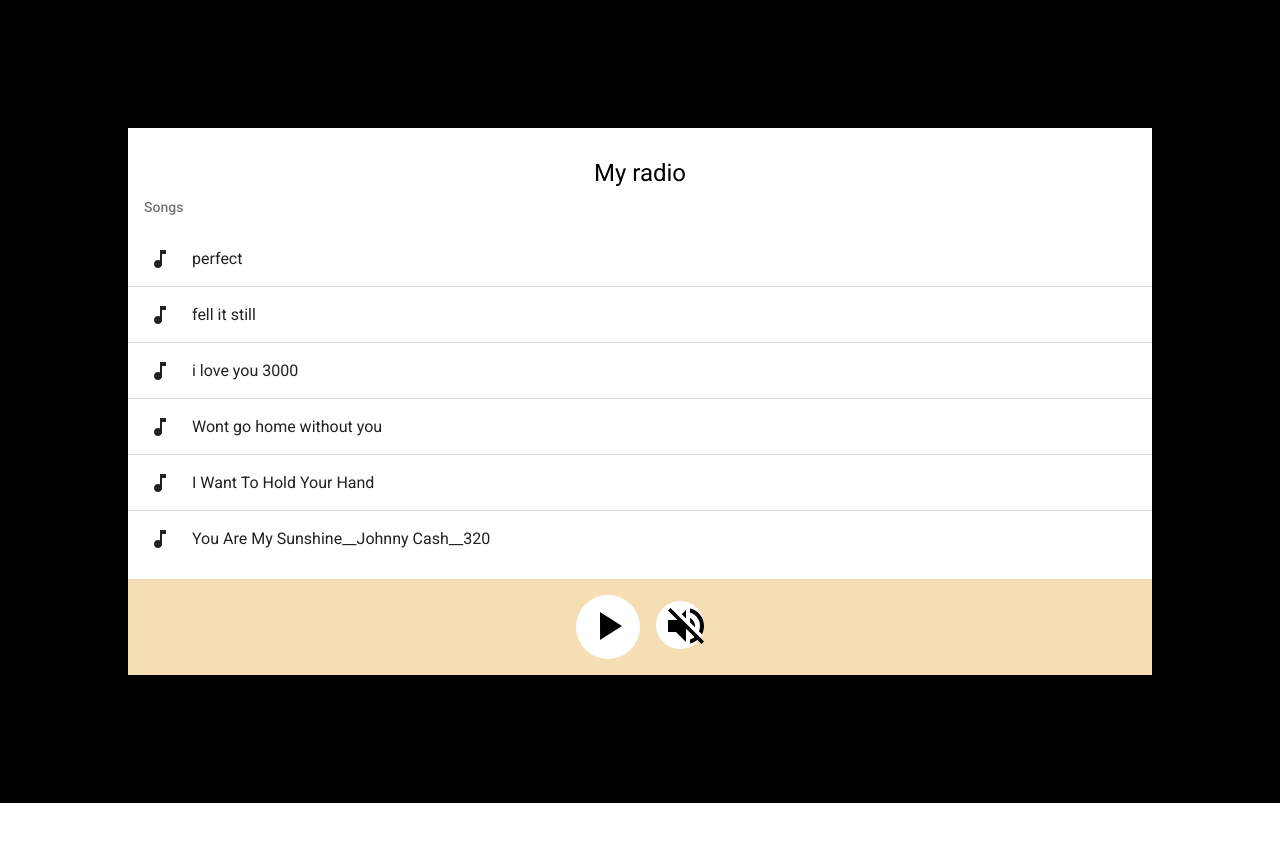
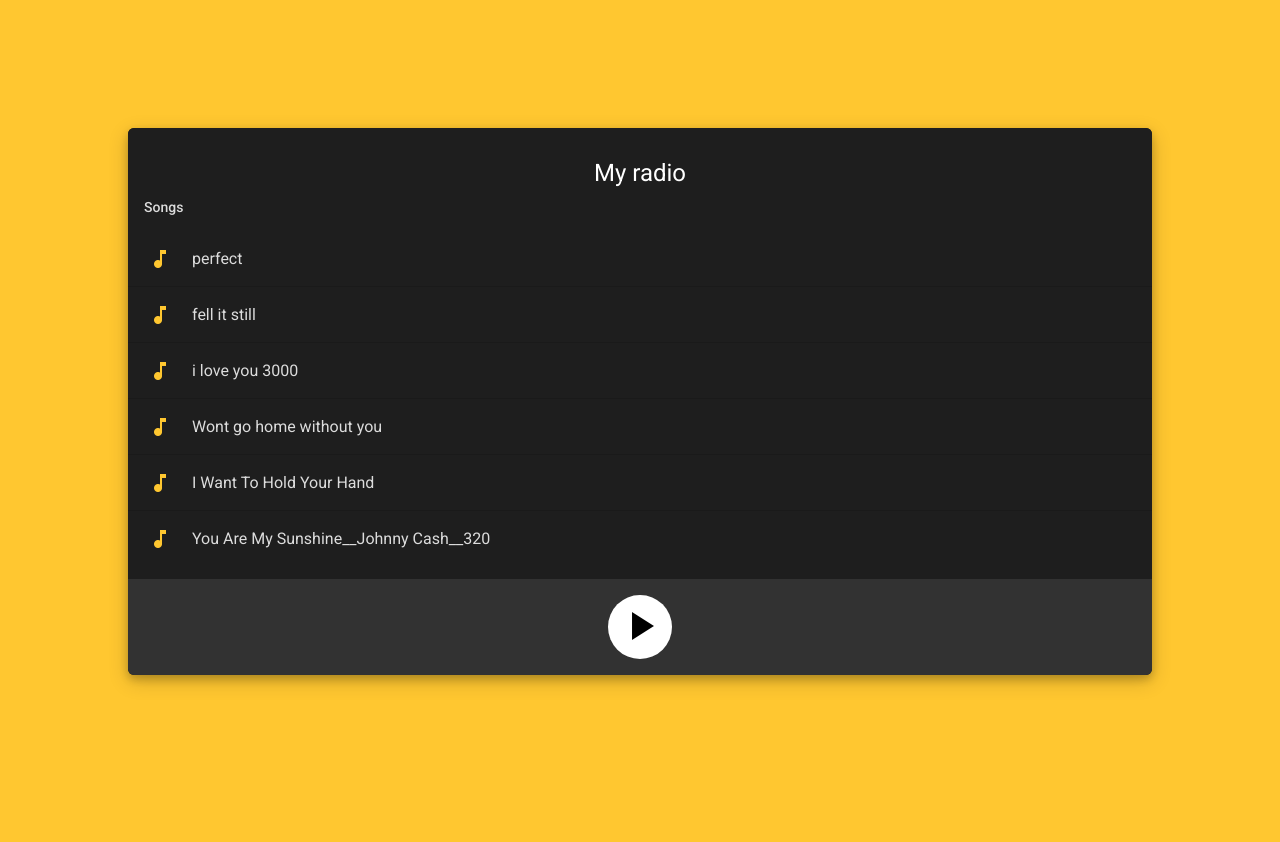
Before and after one commit to slavril/boredradio, an Angular app: page / in a window 1280 px wide. Shown: the top 842 px of the page. Before the commit the page ends 803 px from the top, so only its background shows below. Built offline with nearby package versions, Linux system fonts and the light colour scheme.

Commit message:
update UI

```diff
--- a/src/app/pages/player/player.component.html
+++ b/src/app/pages/player/player.component.html
@@ -5,12 +5,13 @@
           <div class="logo">
             <div>My radio</div>
           </div>
-          <mat-list color="primary">
-            <h3 mat-subheader>Songs</h3>
-            <mat-list-item *ngFor="let file of files; let i = index">
-              <mat-icon mat-list-icon>music_note</mat-icon>
-              <h4 mat-line>{{ file.name }}</h4>
-              <mat-icon *ngIf="currentFile.index === i && !state?.error">volume_up</mat-icon>
+          <mat-list>
+            <h3 [ngStyle]="{'color':'#dcdcdc'}" mat-subheader>Songs</h3>
+            <mat-list-item [ngStyle]="{'background-color':'#1e1e1e'}" *ngFor="let file of displayFiles; let i = index">
+              <mat-icon [ngStyle]="{'color':'#ffc730'}" mat-list-icon>music_note</mat-icon>
+              <h4 [ngStyle]="{'color':'#dcdcdc'}" mat-line>{{ file.name }}</h4>
+              <mat-icon [ngStyle]="{'color':'#ffc730'}" *ngIf="currentFile.index === i && !state?.error">volume_up
+              </mat-icon>
               <h6 *ngIf="currentFile.index === i && state?.error">ERROR</h6>
               <mat-divider></mat-divider>
             </mat-list-item>
@@ -21,9 +22,6 @@
             <mat-icon mat-list-icon>play_arrow</mat-icon>
           </button>
           <button class="action-bar-button center" (click)="pause()" *ngIf="state?.playing">
-            <mat-icon mat-list-icon>pause</mat-icon>
-          </button>
-          <button class="action-bar-button center smaller" style="margin-left: 16px;" (click)="mute()">
             <mat-icon mat-list-icon>volume_off</mat-icon>
           </button>
         </div>
--- a/src/app/pages/player/player.component.scss
+++ b/src/app/pages/player/player.component.scss
@@ -7,17 +7,21 @@
 .container {
   padding: 10%;
   justify-content: center;
-  background-color: black;
+  background-color: #ffc730;
   align-items: center;
   flex: 1;
+  height: 100%;
 }
 
 .background {
-  background-color: white;
+  background-color: #1e1e1e;
+  border-radius: 6px;
+  overflow: hidden;
+  box-shadow: 0 4px 8px 0 rgba(0, 0, 0, 0.2), 0 6px 20px 0 rgba(0, 0, 0, 0.19);
 }
 
 .content {
-  background-color: white;
+  background-color: #1e1e1e;
   padding-top: 2.5em;
   overflow: auto;
   height: 400px;
@@ -25,14 +29,19 @@
   .logo {
     text-align: center;
     font-size: 24px;
-    color: #000000;
+    color: white;
 
     .mat-icon {
       height: 160px !important;
       width: 160px !important;
       font-size: 160px !important;
+      color: white;
     }
   }
+}
+
+.iicon {
+    color: white;
 }
 
 .media-footer {
@@ -55,7 +64,7 @@
 }
 
 .action-bar {
-  background-color: wheat;
+  background-color: #323232;
   margin-top: 16px;
   text-align: center;
 
@@ -74,6 +83,7 @@
   border-radius: 32px;
   margin-top: 16px;
   margin-bottom: 16px;
+  outline: none;
 }
 
 .smaller {
--- a/src/app/pages/player/player.component.ts
+++ b/src/app/pages/player/player.component.ts
@@ -16,6 +16,8 @@ export class PlayerComponent {
 	files: Array<any> = [];
 	state: StreamState;
 	currentFile: any = {};
+	displayFiles: Array<any> = []
+	isplaying: boolean = false
 
 	constructor(
 		public audioService: AudioService,
@@ -23,7 +25,7 @@ export class PlayerComponent {
 	) {
 		// ... constructor code
 		cloudService.getFiles().subscribe(files => {
-			this.files = files
+			this.displayFiles = files
 		});
 
 		this.audioService.getState().subscribe(state => {
@@ -46,7 +48,8 @@ export class PlayerComponent {
 		return this.currentFile.index === this.files.length - 1;
 	}
 
-	playStream(url, onEvent = function(event){}) {
+	playStream(url, onEvent = function (event) { }) {
+		this.isplaying = true
 		this.audioService.playStream(url).subscribe(events => {
 			// listening for fun here
 			onEvent(events);
@@ -58,11 +61,14 @@ export class PlayerComponent {
 		this.audioService.stop();
 		this.playStream(file.url, (event) => {
 			if (event.type == 'ended') {
+				this.isplaying = false
 				setTimeout(() => {
 					this.playRandomSong();
 				}, 500)
 			}
 		});
+
+		this.files.splice(index, 1)
 	}
 
 	stop() {
@@ -70,13 +76,19 @@ export class PlayerComponent {
 	}
 
 	pause() {
-		//this.audioService.mute()
-		//this.audioService.pause();
+		if (this.isplaying == true) {
+			if (this.audioService.isMute == true) {
+				this.audioService.mute(false)
+			}
+			else {
+				this.audioService.mute(true)
+			}
+			return;
+		}
 	}
 
 	mute() {
 		if (this.audioService.isMute == true) {
-
 			this.audioService.mute(false)
 		}
 		else {
@@ -85,6 +97,7 @@ export class PlayerComponent {
 	}
 
 	play() {
+		this.files = Object.assign([], this.displayFiles)
 		this.playRandomSong()
 	}
 
@@ -102,17 +115,14 @@ export class PlayerComponent {
 
 	private get uniqueRandomIndex() {
 		let randomIndex = Math.floor(Math.random() * this.files.length)
-		if (randomIndex == this.currentFile.index) {
-			return this.uniqueRandomIndex;
-		}
-
 		return randomIndex;
 	}
 
 	private playRandomSong() {
-		let index = this.uniqueRandomIndex
-		let randomElement = this.files[index];
-		this.openFile(randomElement, index);
-		return randomElement;
+		if (this.files.length > 0) {
+			let index = this.uniqueRandomIndex
+			let randomElement = this.files[index];
+			this.openFile(randomElement, index);
+		}
 	}
 }
--- a/src/app/services/cloud.service.ts
+++ b/src/app/services/cloud.service.ts
@@ -20,15 +20,13 @@ export class CloudService {
     "I Want To Hold Your Hand.mp3",
     "You Are My Sunshine__Johnny Cash__320.mp3",
     "Don_t Let Me Go - The Click Five [Lossless_FLAC].flac",
-    "I Love You - Avril Lavigne [Lossless_FLAC].flac"
+    "I Love You - Avril Lavigne [Lossless_FLAC].flac",
+    "tat nhat lang ruc ro.mp3",
+    "Vi yeu cu dam dau remix.mp3",
+    "anh oi o lai.mp3",
+    "nguoi nao hay.mp3",
+    "Ngay Chua Giong Bao - Bui Lan Huong.mp3"
   ];
-
-  urls: any = [
-    {
-      url: "https://raw.githubusercontent.com/slavril/boredradio/master/src/assets/songs/how you like that.mp3",
-      name: 'Perfect'
-    }
-  ]
 
   getUrl() {
     let newArr = this.files.map((e) => {
```
